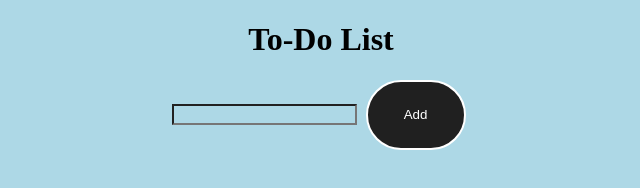
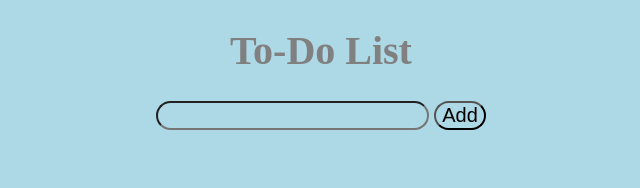
Before and after one commit to hamzabinkhalid221/JAVA, a plain HTML site: page Index.html in a window 1280 px wide. Shown: the whole page, without its empty margins (319-959 px from the left). Drawn offline with Linux system fonts and the light colour scheme.

Commit message:
Update style.css

```diff
--- a/style.css
+++ b/style.css
@@ -1,37 +1,13 @@
-#stopwatch-container {
-    /* width: 800px; */
-    margin: 10% auto;
-    padding: 5% 0;
-    color: #202020;
-    text-align: center;
-    /* background-color: lightblue; */
-    /* box-shadow: 1px 0px 4px 2px #9c9a9a; */
-    /* border-radius: 20px; */
-    font-family:'Segoe UI', Tahoma, Geneva, Verdana, sans-serif;
+
+*{
+    background: lightblue;
+    font-size: 20px;
+    border-radius: 50px;
+
+
 }
 
-#stopwatch {
-    font-size: 70px;
-    margin-bottom: 10px;
-    font-family:'Segoe UI', Tahoma, Geneva, Verdana, sans-serif;
+h1{
+    font-size: 40px;
+    color: gray;
 }
-
-button {
-    width: 100px;
-    height: 70px;
-    background-color: #202020;
-    color: white;
-    border-radius: 50px;
-    border: 2px solid #fff;
-    margin-left: 5px;
-    margin-right: 5px;
-}
-
-button:hover {
-    background-color: #ffffff;
-    color: #202020;
-    cursor: pointer;
-}
-*{
-    background-color: lightblue;
-}
```
